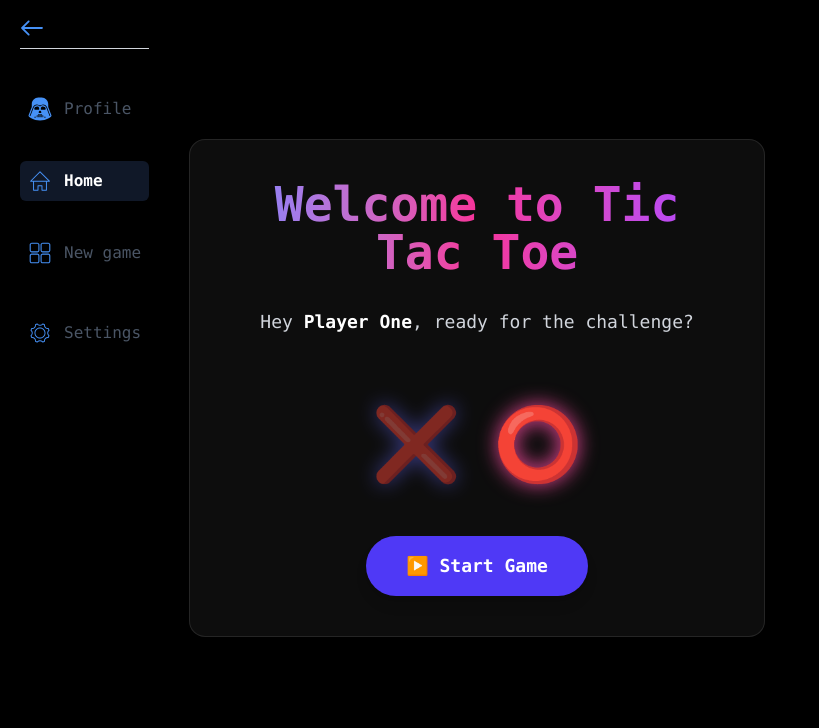
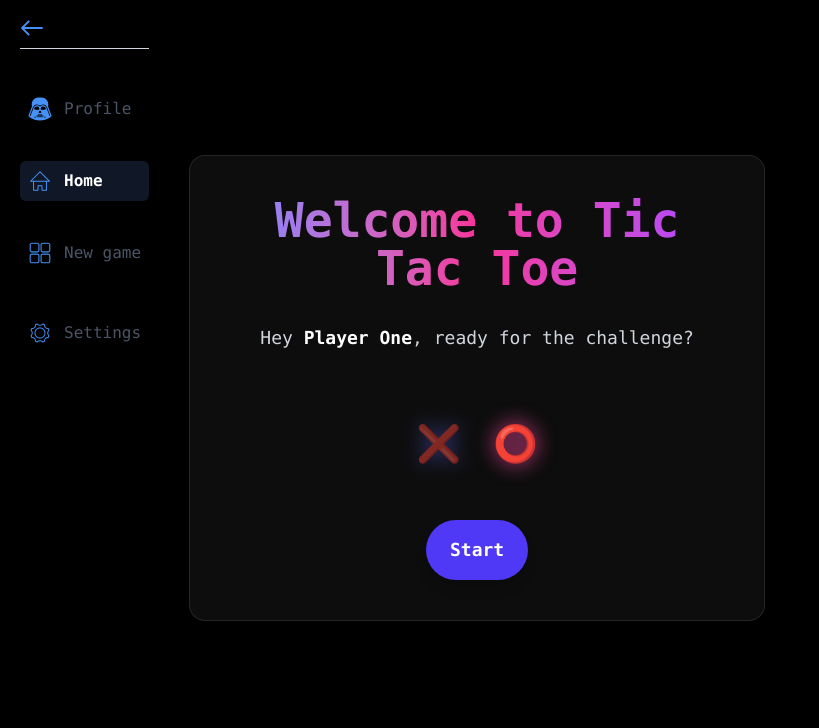
Before and after one commit to Mikeprogrammer973/tic-tac-toe, a plain HTML site: page index.html in a window 1280 px wide. Shown: the part 72-800 px from the top of the page, without its empty margins (0-819 px from the left). Drawn offline with nearby package versions, Linux system fonts and the light colour scheme.

Commit message:
Update index.html

```diff
--- a/index.html
+++ b/index.html
@@ -142,13 +142,13 @@
                 <p class="text-lg text-gray-300">Hey <span class="font-semibold text-white">Player One</span>, ready for the challenge?</p>
 
                 <div class="flex justify-center gap-8 items-center my-4 py-10">
-                    <span class="text-7xl text-indigo-500 drop-shadow-[0_0_10px_#6366f1] animate-pulse">❌</span>
-                    <span class="text-7xl text-pink-500 drop-shadow-[0_0_10px_#ec4899] animate-ping">⭕</span>
+                    <span class="text-4xl text-indigo-500 drop-shadow-[0_0_10px_#6366f1] animate-pulse">❌</span>
+                    <span class="text-4xl text-pink-500 drop-shadow-[0_0_10px_#ec4899] animate-ping">⭕</span>
                 </div>
 
                 <button onclick="window.location.href='game.html'"
-                class="px-10 py-4 rounded-full text-white bg-indigo-600 hover:bg-indigo-500 transition shadow-lg hover:shadow-indigo-500/50 font-semibold text-lg">
-                    ▶️ Start Game
+                class="px-6 py-4 rounded-full text-white bg-indigo-600 hover:bg-indigo-500 transition shadow-lg hover:shadow-indigo-500/50 font-semibold text-lg">
+                    Start
                 </button>
             </div>
 
```
